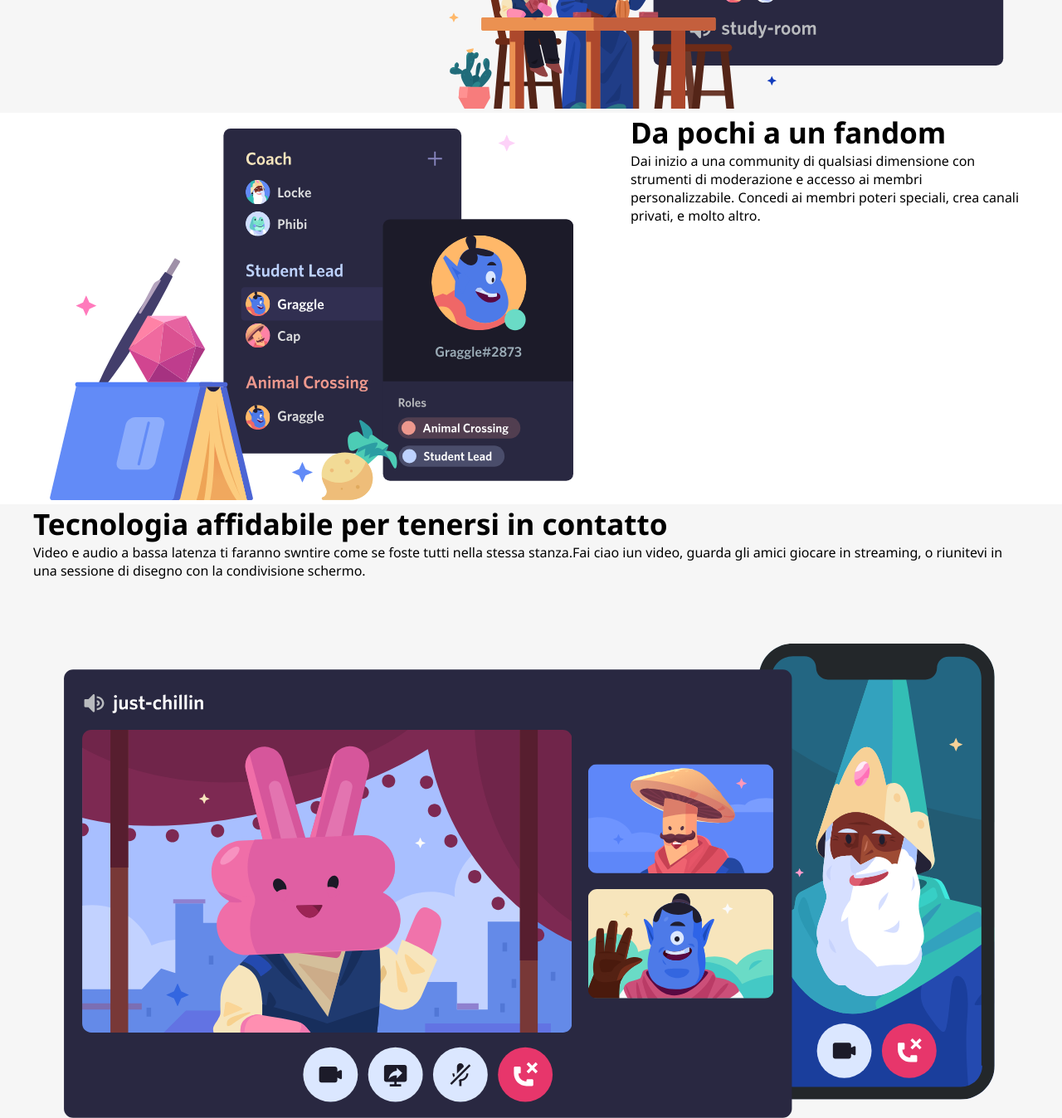
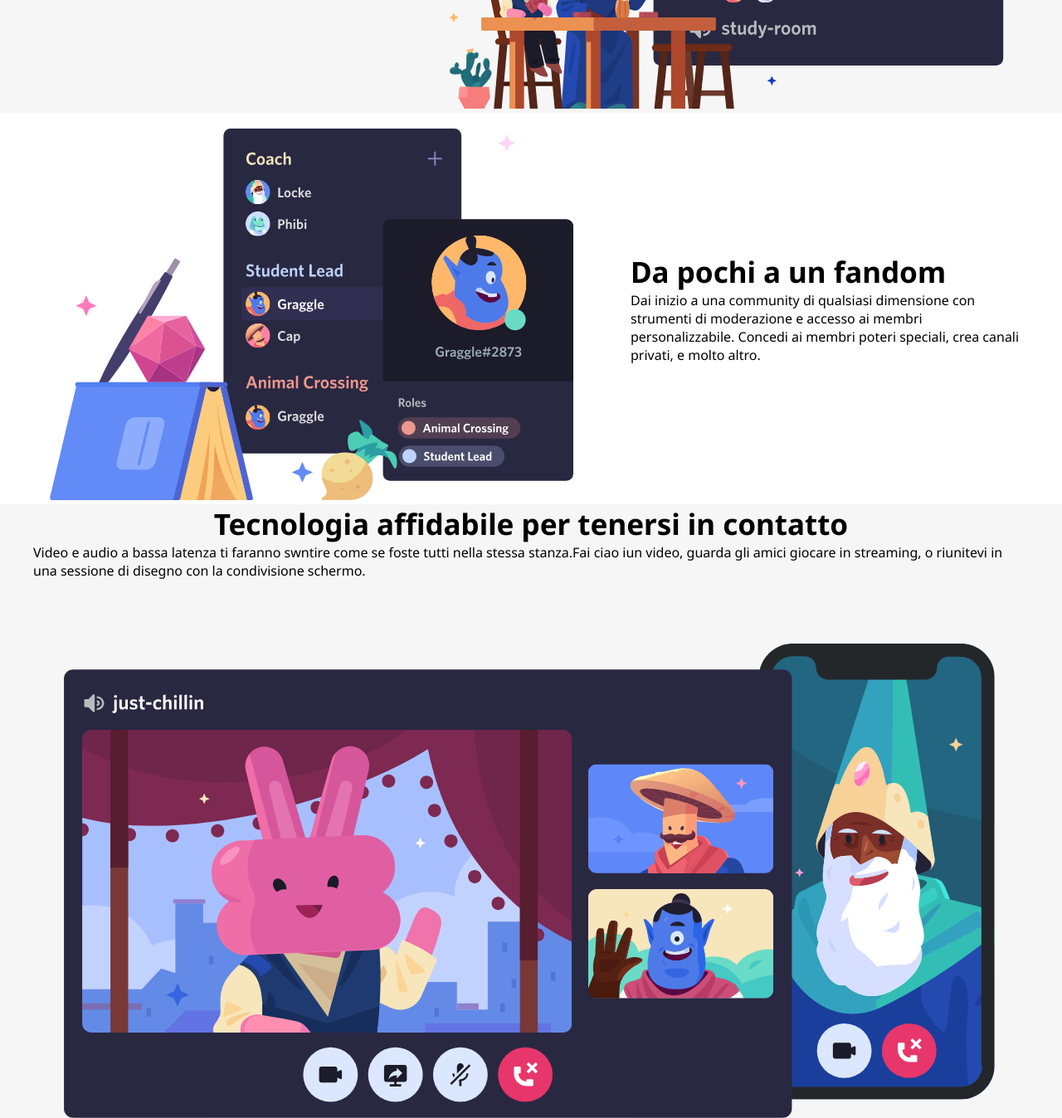
Before and after one commit to ManuelMaisano/htmlcss-discord, a plain HTML site: page index.html in a window 1280 px wide. Shown: the part 1420-2768 px from the top of the page at 83% size. Drawn offline with Linux system fonts and the light colour scheme.

Commit message:
add index

```diff
--- a/index.html
+++ b/index.html
@@ -75,7 +75,7 @@
             </div>
         </section>
         <section>
-            <div class="cointaner d-flex">
+            <div class="cointaner d-flex flex-center">
                 <div class="left">
                     <img src="./discord-assets/item3.svg" alt="comunity">
                 </div>
@@ -88,7 +88,7 @@
             </div>
         </section>
         <section id="tecnology" class="section-bg">
-            <div class="cointaner section-bg flex-center">
+            <div class="cointaner d-flex section-bg flex-center flex-clumn">
                 <h2>Tecnologia affidabile per tenersi in contatto</h2>
                 <p>Video e audio a bassa latenza ti faranno swntire come se foste
                     tutti nella stessa stanza.Fai ciao iun video, guarda gli amici
```
